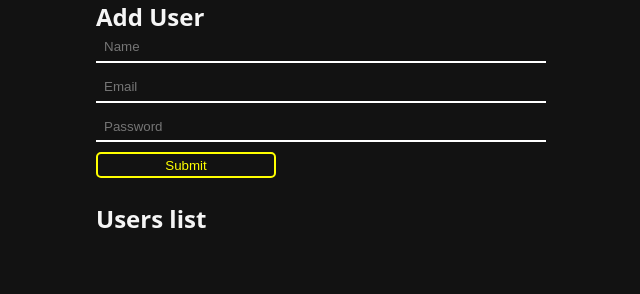
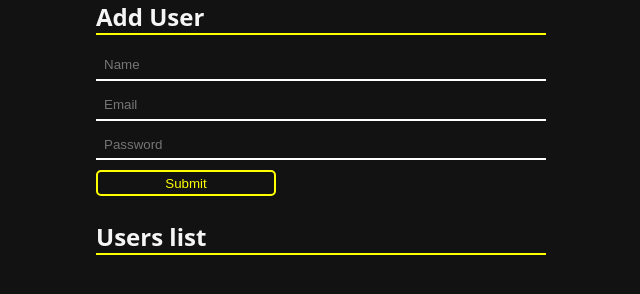
Before and after one commit to Espadv69/Simple-MongoDB-API, a website: page public/index.html in a window 1280 px wide. Shown: the whole page, without its empty margins (319-959 px from the left). Drawn offline with Linux system fonts and the light colour scheme; no server answers.

Commit message:
Add style for all h2

```diff
--- a/public/index.css
+++ b/public/index.css
@@ -26,6 +26,12 @@ body {
 
   color: whitesmoke;
   background: #121212;
+}
+
+h2 {
+  margin-bottom: 1rem;
+
+  border-bottom: 2px solid yellow;
 }
 
 .useForm {
```
